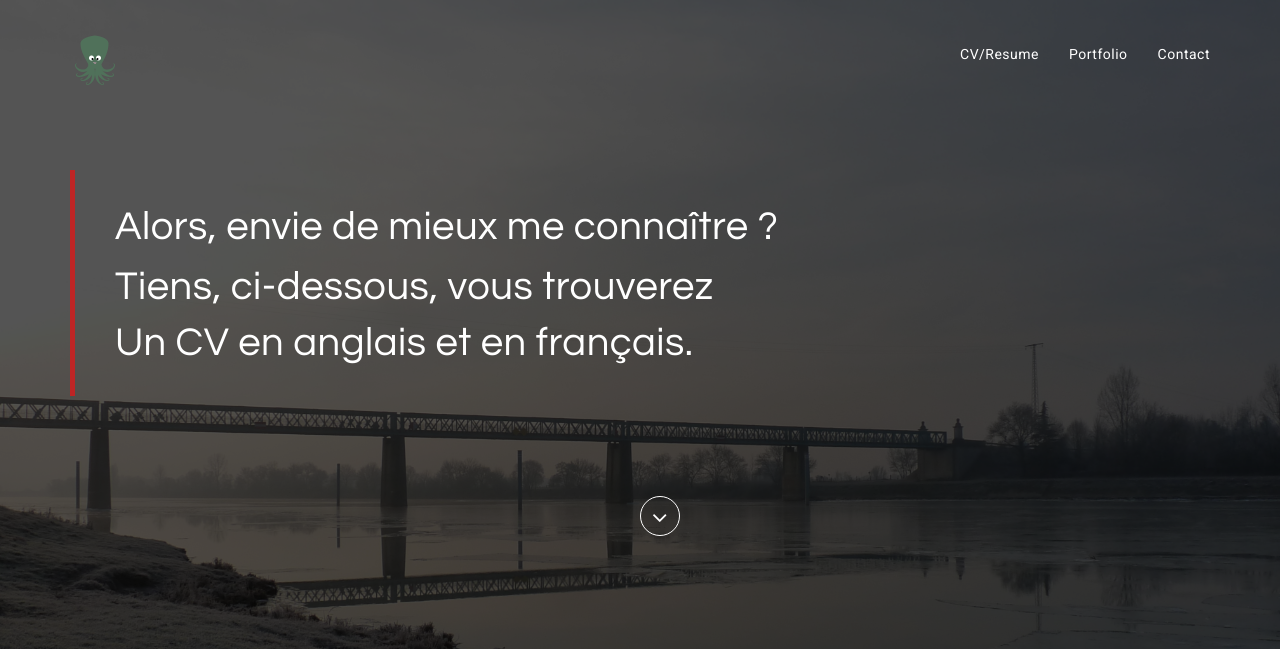
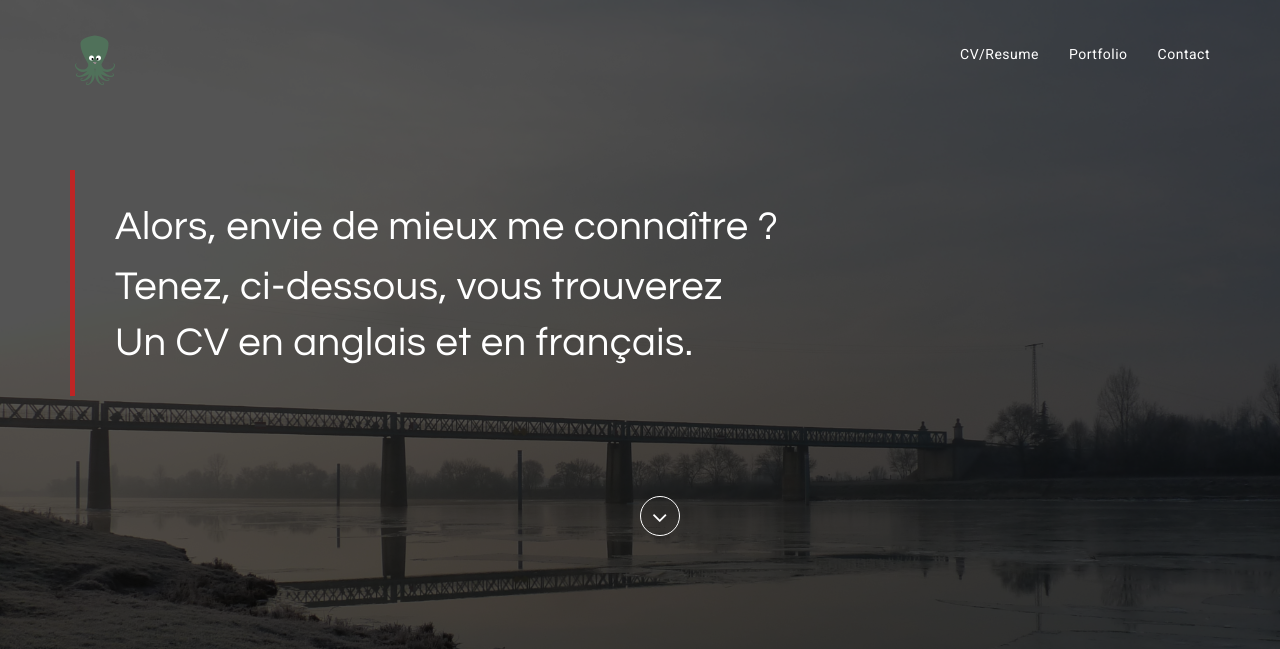
Before and after one commit to lezarius/lezarius.tech, a PHP site: page /cv.php in a window 1280 px wide. Shown: the top 649 px of the page. Run offline with PHP 8.4, Linux system fonts and the light colour scheme.

Commit message:
correct tiens=>tenez

```diff
--- a/cv.php
+++ b/cv.php
@@ -8,7 +8,7 @@
             <div class="col-md-12 wow fadeIn delay-05s">
               <div class="banner-text">
                 <h2>Alors, envie de mieux me connaître ?</h2>
-                <p>Tiens, ci-dessous, vous trouverez <br>Un CV en anglais et en français.</p>
+                <p>Tenez, ci-dessous, vous trouverez <br>Un CV en anglais et en français.</p>
               </div>
               <div class="overlay-detail text-center">
                   <a href="#cv"><i class="fa fa-angle-down"></i></a>
```
